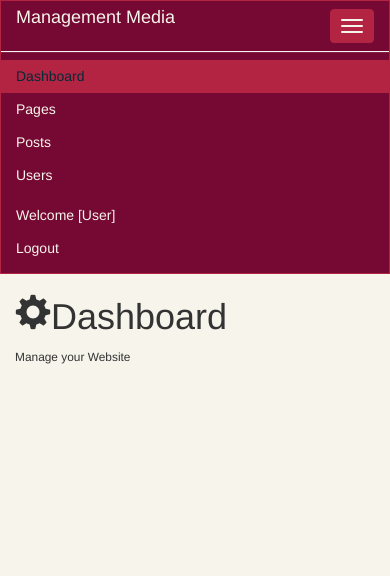
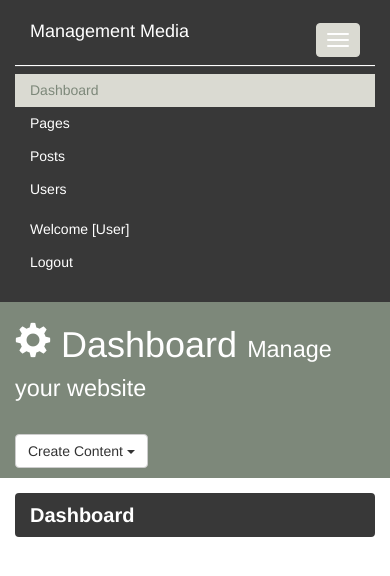
Before and after one commit to DavidMaldonado0/Random, a plain HTML site: page ManagementMedia/index.html in a window 390 px wide. Both pictures are taken after a click on the button "Toggle navigation". Drawn offline with nearby package versions, Linux system fonts and the light colour scheme.

Commit message:
Dashboard Design

```diff
--- a/ManagementMedia/css/styles.css
+++ b/ManagementMedia/css/styles.css
@@ -1,11 +1,13 @@
 body{
-    background:  #F7F5EB;
+    background:  #FFFFFF;
 }
 
 .navbar{
     min-height: 33px !important;
     margin-bottom: 0;
     border-radius: 0;
+    border: none;
+    padding: 15px;
 }
 
 .navbar-nav > li > a, .navbar-brand{
@@ -15,78 +17,108 @@ body{
 }
 
 .navbar-default {
-    background-color: #760933;
-    border-color: #B32442;
+    background-color: #383838;
+    border-color: #DADAD2;
   }
   .navbar-default .navbar-brand {
-    color: #F7F5EB;
+    color: #FFFFFF;
   }
   .navbar-default .navbar-brand:hover,
   .navbar-default .navbar-brand:focus {
-    color: #042A38;
+    color: #7D887A;
   }
   .navbar-default .navbar-text {
-    color: #F7F5EB;
+    color: #FFFFFF;
   }
   .navbar-default .navbar-nav > li > a {
-    color: #F7F5EB;
+    color: #FFFFFF;
   }
   .navbar-default .navbar-nav > li > a:hover,
   .navbar-default .navbar-nav > li > a:focus {
-    color: #042A38;
+    color: #7D887A;
   }
   .navbar-default .navbar-nav > .active > a,
   .navbar-default .navbar-nav > .active > a:hover,
   .navbar-default .navbar-nav > .active > a:focus {
-    color: #042A38;
-    background-color: #B32442;
+    color: #7D887A;
+    background-color: #DADAD2;
   }
   .navbar-default .navbar-nav > .open > a,
   .navbar-default .navbar-nav > .open > a:hover,
   .navbar-default .navbar-nav > .open > a:focus {
-    color: #042A38;
-    background-color: #B32442;
+    color: #7D887A;
+    background-color: #DADAD2;
   }
   .navbar-default .navbar-toggle {
-    border-color: #B32442;
+    border-color: #DADAD2;
   }
   .navbar-default .navbar-toggle:hover,
   .navbar-default .navbar-toggle:focus {
-    background-color: #B32442;
+    background-color: #DADAD2;
   }
   .navbar-default .navbar-toggle .icon-bar {
-    background-color: #F7F5EB;
+    background-color: #FFFFFF;
   }
   .navbar-default .navbar-collapse,
   .navbar-default .navbar-form {
-    border-color: #F7F5EB;
+    border-color: #FFFFFF;
   }
   .navbar-default .navbar-link {
-    color: #F7F5EB;
+    color: #FFFFFF;
   }
   .navbar-default .navbar-link:hover {
-    color: #042A38;
+    color: #7D887A;
   }
 
   .main-color-bg{
-    background-color: #760933 !important;
-    border-color: #B32442 !important;
-    color: #F7F5EB;
+    background-color: #383838 !important;
+    border-color: #DADAD2 !important;
+    color: #FFFFFF;
   }
+
+  /*HEADER STYLES*/
+
+  #header{
+    background-color: #7D887A;
+    color: #FFFFFF;
+    padding-bottom: 10px;
+    margin-bottom: 15px;
+  }
+
+  #header .create{
+    padding-top: 20px;
+  }
+
+  .smalltxt{
+    color: #FFFFFF;
+  }
+
+  /*BREADCRUMB*/
+
+  .breadcrumb{
+    background: #383838;
+    font-size: 20px;
+    font-weight: bold;
+  }
+
+  .breadcrumb .active {
+    color: #FFFFFF;
+  }
+
 
 
  @media (max-width: 767px) {
   .navbar-default .navbar-nav .open .dropdown-menu > li > a {
-    color: #F7F5EB;
+    color: #FFFFFF;
   }
   .navbar-default .navbar-nav .open .dropdown-menu > li > a:hover,
   .navbar-default .navbar-nav .open .dropdown-menu > li > a:focus {
-    color: #042A38;
+    color: #7D887A;
   }
   .navbar-default .navbar-nav .open .dropdown-menu > .active > a,
   .navbar-default .navbar-nav .open .dropdown-menu > .active > a:hover,
   .navbar-default .navbar-nav .open .dropdown-menu > .active > a:focus {
-    color: #042A38;
-    background-color: #B32442;
+    color: #7D887A;
+    background-color: #DADAD2;
   }
 }
--- a/ManagementMedia/index.html
+++ b/ManagementMedia/index.html
@@ -43,15 +43,33 @@
         <div class="container">
             <div class="row">
                 <div class="col-md-10">
-                    <h1><span class="glyphicon glyphicon-cog" aria-hidden="true"></span>Dashboard</h1><small>Manage your Website</small>
+                  <h1><span class="glyphicon glyphicon-cog" aria-hidden="true"></span> Dashboard <small class="smalltxt">Manage your website</small></h1>
                 </div>
                 <div class="col-md-2">
-
+                  <div class="dropdown create">
+                    <button class="btn btn-default dropdown-toggle" type="button" id="dropdownMenu1" data-toggle="dropdown" aria-haspopup="true" aria-expanded="true">
+                      Create Content
+                      <span class="caret"></span>
+                    </button>
+                    <ul class="dropdown-menu" aria-labelledby="dropdownMenu1">
+                      <li><a type="button" data-toggle="modal" data-target="#addPage">Add Page</a></li>
+                      <li><a href="#">Add Post</a></li>
+                      <li><a href="#">Add User</a></li>
+                    </ul>
+                  </div>
                 </div>
             </div>
         </div>
     </header>
 
+    <section id="breadcrumb">
+      <div class="container">
+        <ol class="breadcrumb">
+          <li class="active">Dashboard</li>
+        </ol>
+      </div>
+    </section>
+
     <script src="https://code.jquery.com/jquery-1.12.4.min.js" integrity="sha384-nvAa0+6Qg9clwYCGGPpDQLVpLNn0fRaROjHqs13t4Ggj3Ez50XnGQqc/r8MhnRDZ" crossorigin="anonymous"></script>
     <script src="js/bootstrap.min.js"></script>
   </body>
```
